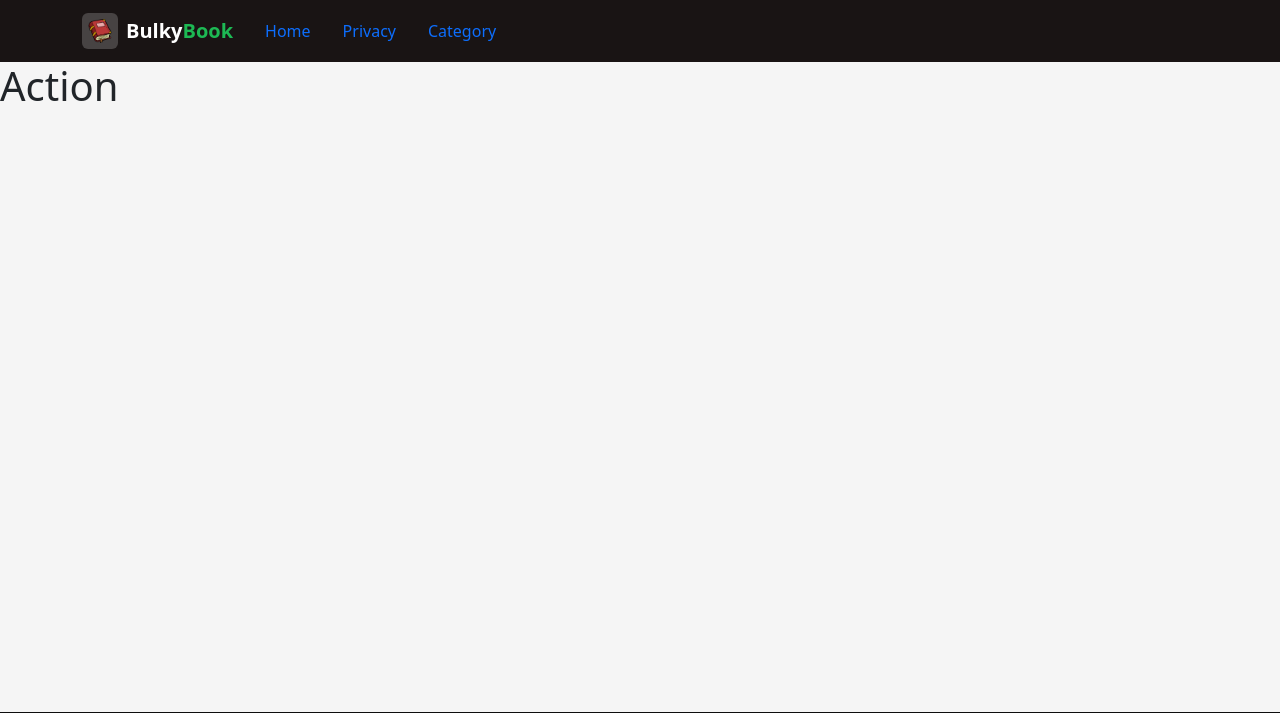
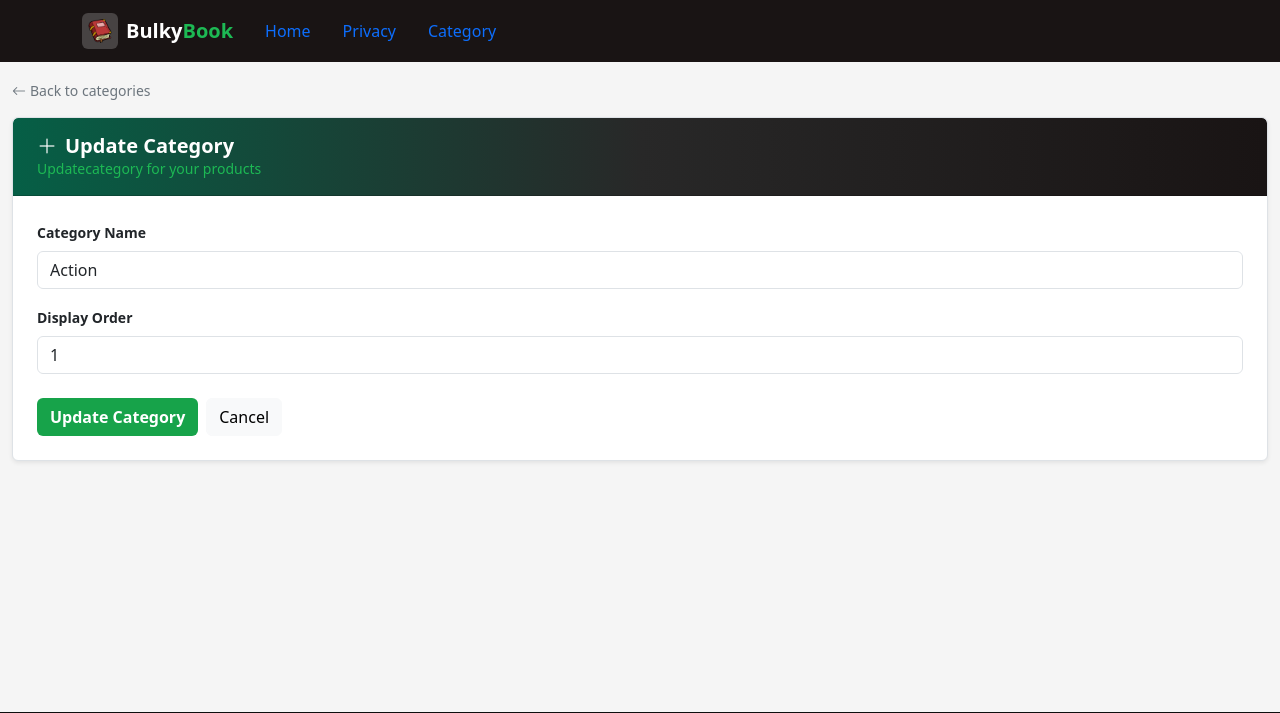
Before and after one commit to SebastianPutraC/MVCECommerceCourse, an ASP.NET Core app: page /Category/Update/1 in a window 1280 px wide. Shown: the top 713 px of the page. Run offline with ASP.NET Core 8, Linux system fonts and the light colour scheme; data comes from the database, SQL or seed files in the repository; style sheets or scripts are compiled from the project's sources.

Commit message:
4.7 Update Category and adjust create to use one function (UpatePOST)

```diff
--- a/MVCECommerceCourseWeb/Controllers/CategoryController.cs
+++ b/MVCECommerceCourseWeb/Controllers/CategoryController.cs
@@ -45,6 +45,29 @@ namespace MVCECommerceCourseWeb.Controllers
 
         [HttpPost]
         [ValidateAntiForgeryToken]
+        [ActionName("Update")]
+        public IActionResult UpdatePOST(Category category)
+        {
+            //Check Custom error and Display error message for specific errors outside of DB requirement
+            if (!String.IsNullOrEmpty(category.Name)
+                && _context.Categories.Any(c => c.Name.ToLower() == category.Name.ToLower()
+                && c.Id != category.Id))
+            {
+                ModelState.AddModelError("", "Category name already exists!");
+            }
+
+            //Default error by checking on the DB requirement
+            if (ModelState.IsValid)
+            {
+                _context.Categories.Update(category);
+                _context.SaveChanges();
+                return RedirectToAction("Index");
+            }
+            return View();
+        }
+
+        /*[HttpPost]
+        [ValidateAntiForgeryToken]
         [ActionName("Create")]
         public IActionResult CreatePOST(Category category)
         {
@@ -63,6 +86,6 @@ namespace MVCECommerceCourseWeb.Controllers
                 return RedirectToAction("Index");
             }
             return View();
-        }
+        }*/
     }
 }
--- a/MVCECommerceCourseWeb/Views/Category/Create.cshtml
+++ b/MVCECommerceCourseWeb/Views/Category/Create.cshtml
@@ -11,7 +11,9 @@
             <p class="mb-0 small" style="color: #1DB954;">Add a new category for your products</p>
         </div>
         <div class="card-body p-4">
-            <form method="post"> @*Will call the HttpPost function on CategoryController*@
+            <form method="post" asp-controller="Category" asp-action="Update">
+                @*Specify to use the Update function on controller from asp-action*@
+
                 <div asp-validation-summary="ModelOnly" class="text-danger mb-3"></div>
                 <div class="mb-3">
                     <label asp-for="@Model.Name" class="form-label fw-semibold small">Category Name</label>
--- a/MVCECommerceCourseWeb/Views/Category/Update.cshtml
+++ b/MVCECommerceCourseWeb/Views/Category/Update.cshtml
@@ -1,4 +1,41 @@
 @using MVCECommerceCourseWeb.Models
 @model Category
 
-<h1>@Model.Name</h1>
+<div class="container-fluid py-3">
+    <a asp-controller="Category" asp-action="Index" class="text-decoration-none text-secondary small fw-medium d-inline-flex align-items-center gap-1 mb-3">
+        <i class="bi bi-arrow-left"></i> Back to categories
+    </a>
+    <div class="card border shadow-sm overflow-hidden">
+        <div class="card-header text-white py-3 px-4" style="background: linear-gradient(to right, #065f46, #282828, #191414);">
+            <h5 class="mb-0 fw-bold"><i class="bi bi-plus-lg me-2"></i>Update Category</h5>
+            <p class="mb-0 small" style="color: #1DB954;">Updatecategory for your products</p>
+        </div>
+        <div class="card-body p-4">
+            <form method="post" asp-controller="Category" asp-action="Update">
+                @*Specify to use the Update function on controller from asp-action*@
+
+                <input asp-for="Id" hidden /> @*Make sure Id is retrieved after update*@
+                <div asp-validation-summary="ModelOnly" class="text-danger mb-3"></div>
+                <div class="mb-3">
+                    <label asp-for="@Model.Name" class="form-label fw-semibold small">Category Name</label>
+                    <input type="text" name="Name" asp-for="@Model.Name" class="form-control" placeholder="Enter category name" />
+                    <span asp-validation-for="@Model.Name" class="text-danger small"></span>
+                </div>
+                <div class="mb-3">
+                    <label asp-for="@Model.DisplayOrder" class="form-label fw-semibold small">Display Order</label>
+                    <input type="number" name="DisplayOrder" asp-for="@Model.DisplayOrder" class="form-control" placeholder="Enter display order" />
+                    <span asp-validation-for="@Model.DisplayOrder" class="text-danger small"></span>
+                </div>
+                <div class="d-flex gap-2 mt-4">
+                    <button type="submit" class="btn btn-accent fw-semibold">Update Category</button>
+                    <a asp-controller="Category" asp-action="Index" class="btn btn-light fw-medium">Cancel</a>
+                </div>
+            </form>
+        </div>
+    </div>
+</div>
+
+@section Scripts
+{
+    <partial name="_ValidationScriptsPartial" />
+}
```
Also changed, not shown: MVCECommerceCourseWeb/Notes4.txt (+7 -0 lines).
